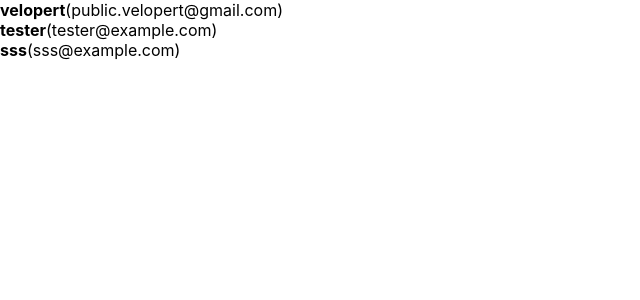
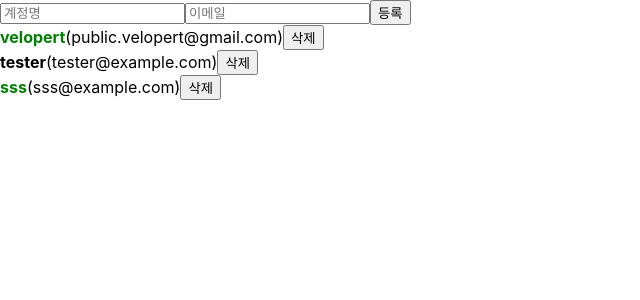
Before and after one commit to ShimHyesu/begin-react, a React (Create React App) app: page / in a window 1280 px wide. Shown: the top 300 px of the page, without its empty margins (0-640 px from the left). Built offline with nearby package versions, Linux system fonts and the light colour scheme.

Commit message:
basic_배열 항목 추가, 제거, 수정

```diff
--- a/src/App.js
+++ b/src/App.js
@@ -1,10 +1,101 @@
-import React from 'react';
+import React, { useRef, useState} from 'react';
 import UserList from './UserList.js';
+import CreateUser from './CreateUser.js';
 
 
 function App() {
+  const [inputs, setInputs] = useState({
+    username:'',
+    email:'',
+  });
+
+  const {username, email}=inputs;
+
+  const onChange = e =>{
+    const {name, value} = e.target;
+    setInputs({
+      ...inputs,
+      [name]:value
+    });
+  };
+
+  const [users,setUsers] = useState([
+    {
+        id:1,
+        username:'velopert',
+        email:'public.velopert@gmail.com',
+        active:true,
+    },
+    {
+        id:2,
+        username:'tester',
+        email:'tester@example.com',
+        active:false,
+    },
+    {
+        id:3,
+        username:'sss',
+        email:'sss@example.com',
+        active:true,
+    },
+  ]);
+
+  //useRef: 컴포넌트에서 변경할 수 있는 변수 관리 -> 설정 후 바로 조회 가능
+  //파라미터 -> .current의 기본값
+  const nextId = useRef(4);
+
+  //배열에 항목 추가 -> 불변성 지키기
+  const onCreate =() => {
+    const user={
+      id:nextId.current,
+      username,
+      email,
+    };
+    //방법1: spread 연산자 ...
+    //setUsers([...users,user]);
+
+    //방법2: concat함수
+    setUsers(users.concat(user));
+
+    setInputs({
+      username: '',
+      email:'',
+    });
+    nextId.current += 1;
+  };
+
+  //배열 항목 삭제 -> 불변성 지키기
+  const onRemove = id => {
+    //방법: filter 배열 내장함수 사용
+    //user.id가 파라미터로 일치하지 않는 원소만 추출하여 새로운 배열 생성
+    //= user.id가 id인 것 제거
+    setUsers(users.filter(user => user.id != id));
+  };
+
+  //배열 항목 수정 -> 불변성 지키기
+  const onToggle = id => {
+    //방법: map함수 사용
+    setUsers(
+      users.map(user =>
+        user.id===id?{...user,active:!user.active}:user
+        )
+      );
+  };
+
   return (
-    <UserList />
+    <>
+      <CreateUser
+        username={username}
+        email={email}
+        onChange={onChange}
+        onCreate={onCreate}
+      />
+      <UserList
+        users={users}
+        onRemove={onRemove}
+        onToggle={onToggle}
+      />
+    </>
   );
 }
 
--- /dev/null
+++ b/src/CreateUser.js
@@ -0,0 +1,23 @@
+import React from 'react';
+
+function CreateUser({username, email, onChange, onCreate}) {
+    return (
+        <div>
+            <input
+                name="username"
+                placeholder="계정명"
+                onChange={onChange}
+                value={username}
+            />
+            <input
+                name="email"
+                placeholder="이메일"
+                onChange={onChange}
+                value={email}
+            />
+            <button onClick={onCreate}>등록</button>
+        </div>
+    );
+}
+
+export default CreateUser;
--- a/src/UserList.js
+++ b/src/UserList.js
@@ -1,42 +1,33 @@
 import React from 'react';
 
-function User({user}) {
+function User({user, onRemove, onToggle}) {
     return(
         <div>
-            <b>{user.username}</b><span>({user.email})</span>
+            <b
+                style={{
+                    cursor:'pointer',
+                    color:user.active?'green':'black',
+                }}
+                onClick={()=>onToggle(user.id)}
+            >
+                {user.username}
+            </b>
+            <span>({user.email})</span>
+            <button onClick={()=>onRemove(user.id)}>삭제</button>
         </div>
     );
 }
 
-function UserList() {
-    const users =[
-        {
-            id:1,
-            username:'velopert',
-            email:'public.velopert@gmail.com',
-        },
-        {
-            id:2,
-            username:'tester',
-            email:'tester@example.com',
-        },
-        {
-            id:3,
-            username:'sss',
-            email:'sss@example.com',
-        },
-    ]
+function UserList({users, onRemove, onToggle}) {
     return(
         <div>
-            {/* 동적인 배열 렌더링을 위해 map()사용: 배열안에 있는 각 원소를 변환하여 새로운 배열로
-            -> 리액트에서 배열 렌더링시 key라는 props 설정 필요함
-            만약 배열 안에 고유한 원소가 없다면 map()의 두번째 파라미터 index를 key로 사용(디폴트)
-            <User user={users[0]} />
-            <User user={users[1]} />
-            <User user={users[2]} />
-            */}
             {users.map(user =>(
-                <User user={user} key={user.id}/>
+                <User
+                    user={user}
+                    key={user.id}
+                    onRemove={onRemove}
+                    onToggle={onToggle}
+                />
             ))}
         </div>
     );
```
